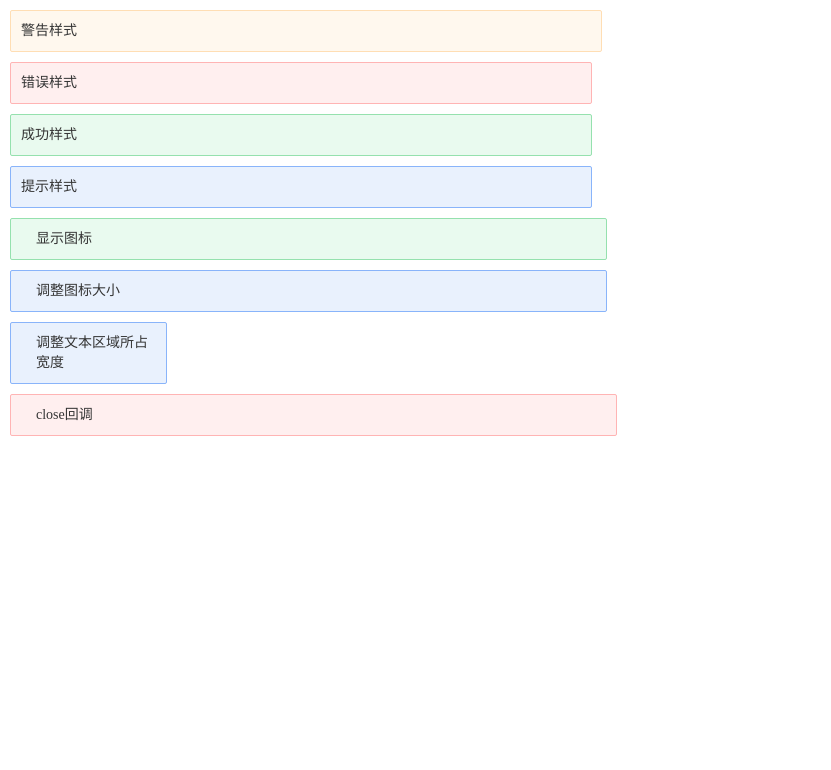
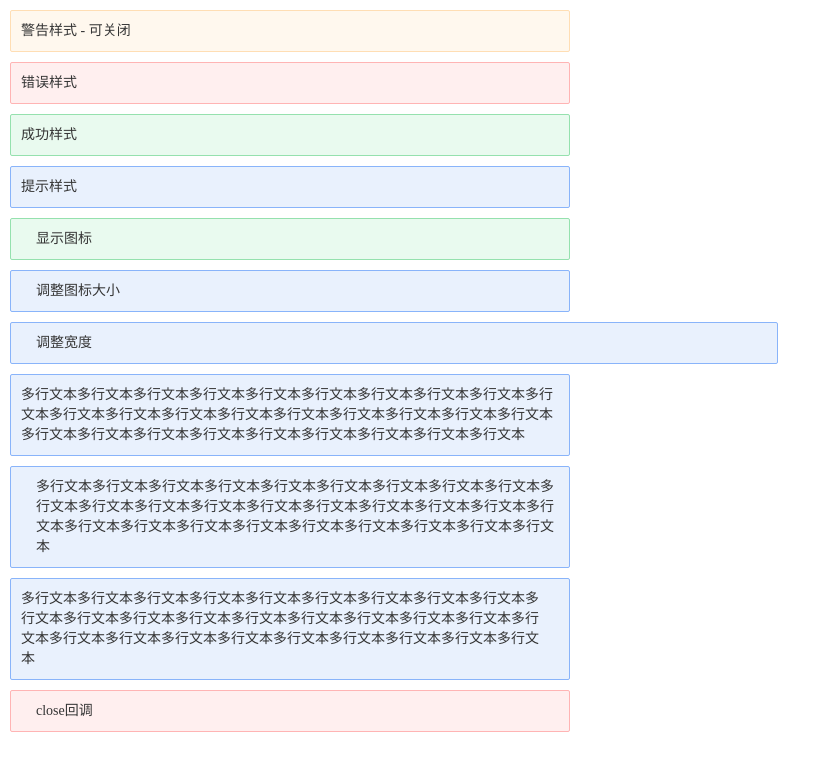
Before and after one commit to SanChiaki/sense, a Vue app: page /#/alert in a window 1280 px wide. Shown: the top 770 px of the page, without its empty margins (0-831 px from the left). Built offline with nearby package versions, Linux system fonts and the light colour scheme; a small style sheet from the web is missing; the HTML template or start-up script is replaced by a standard one.

Commit message:
delete the outermost <div>, fixed style

```diff
--- a/index.html
+++ b/index.html
@@ -5,7 +5,7 @@
     <meta name="viewport" content="width=device-width,initial-scale=1.0">
     <title>sense</title>
     <link rel='icon' href='/favacon.ico' type='image/x-ico'/>
-    <link rel="stylesheet" href="//at.alicdn.com/t/font_896709_onkpiye53n.css">
+    <link rel="stylesheet" href="//at.alicdn.com/t/font_896709_ptk772nyd6.css">
   </head>
   <body>
     <div id="app"></div>
--- a/src/components/alert/index.vue
+++ b/src/components/alert/index.vue
@@ -1,23 +1,27 @@
 <template>
   <transition name='ss-alert-fade'>
-      <div>
     <div
       class='ss-alert'
-          :class='[typeClass]'
+      :class='[ typeClass,  closable ? closableClass : null ]'
       v-show='visible'
+      :style='{width: width}'
     >
-          <i v-if='showIcon'
+      <i
+        v-if='showIcon'
         class='ss-alert-status-icon'
-             :class='[statusClass]'
-             :style='{fontSize: iconSize && iconSize}'
-          ></i>
-          <span class='ss-alert-title'
-                :style='{width: titleWidth && titleWidth}'
+        :class='[ statusClass ]'
+        :style='{ fontSize: iconSize }'
       >
+      </i>
+      <span class='ss-alert-title'>
         {{ title }}
       </span>
-          <i class='ss-alert__closebtn icon-icon_close' v-show='closable' @click='close()'></i>
-        </div>
+      <i
+        class='ss-alert-closebtn icon-icon-close'
+        v-show='closable'
+        @click='close()'
+      >
+      </i>
     </div>
   </transition>
 </template>
@@ -48,7 +52,7 @@ export default {
       type: String,
       default: null
     },
-    titleWidth: {
+    width: {
       type: String,
       default: null
     }
@@ -72,7 +76,10 @@ export default {
       return `ss-alert__${this.type}`;
     },
     statusClass() {
-      return `icon-icon_status_${this.type}`;
+      return `icon-icon-status__${this.type}`;
+    },
+    closableClass() {
+      return 'ss-alert__closable';
     }
   }
 };
@@ -84,7 +91,7 @@ export default {
   opacity: 0;
 }
 .ss-alert {
-  display: inline-flex;
+  display: flex;
   align-items: center;
   position: relative;
   box-sizing: border-box;
@@ -94,6 +101,8 @@ export default {
   border-radius: 2px;
   transition: opacity 0.3s;
   font-size: 0;
+  width: 560px;
+
   &.ss-alert__primary {
     border-color: #89b4fa;
     background-color: rgba(42, 117, 237, 0.1);
@@ -122,13 +131,19 @@ export default {
       color: rgb(251, 97, 97);
     }
   }
-  .ss-alert__closebtn {
+
+  &.ss-alert__closable {
+    padding: 10px 30px 10px 10px;
+  }
+  .ss-alert-closebtn {
+    position: absolute;
     cursor: pointer;
-    align-self: flex-start;
-    margin-left: 10px;
+    top: 12px;
+    right: 8px;
     color: #b2b2b2;
     font-size: 16px;
   }
+
   .ss-alert-status-icon {
     margin: 0 10px 0 5px;
     font-size: 14px;
@@ -137,7 +152,6 @@ export default {
     display: inline-block;
     line-height: 20px;
     font-size: 14px;
-    width: 560px;
   }
 }
 </style>
--- a/src/view/alert.vue
+++ b/src/view/alert.vue
@@ -1,7 +1,7 @@
 <template>
     <div class='margin-container'>
       <ss-alert
-        title='警告样式'
+        title='警告样式 - 可关闭'
         type='warning'
         closable
       >
@@ -38,10 +38,28 @@
       </ss-alert>
 
       <ss-alert
-        title='调整文本区域所占宽度'
+        title='调整宽度'
         type='primary'
         show-icon
-        title-width='120px'
+        width='60%'
+      >
+      </ss-alert>
+
+      <ss-alert
+        title='多行文本多行文本多行文本多行文本多行文本多行文本多行文本多行文本多行文本多行文本多行文本多行文本多行文本多行文本多行文本多行文本多行文本多行文本多行文本多行文本多行文本多行文本多行文本多行文本多行文本多行文本多行文本多行文本'
+        type='primary'
+      >
+      </ss-alert>
+      <ss-alert
+        title='多行文本多行文本多行文本多行文本多行文本多行文本多行文本多行文本多行文本多行文本多行文本多行文本多行文本多行文本多行文本多行文本多行文本多行文本多行文本多行文本多行文本多行文本多行文本多行文本多行文本多行文本多行文本多行文本'
+        type='primary'
+        show-icon
+      >
+      </ss-alert>
+      <ss-alert
+        title='多行文本多行文本多行文本多行文本多行文本多行文本多行文本多行文本多行文本多行文本多行文本多行文本多行文本多行文本多行文本多行文本多行文本多行文本多行文本多行文本多行文本多行文本多行文本多行文本多行文本多行文本多行文本多行文本'
+        type='primary'
+        closable
       >
       </ss-alert>
 
```
Lines whose indentation alone changed are shown as unchanged.
